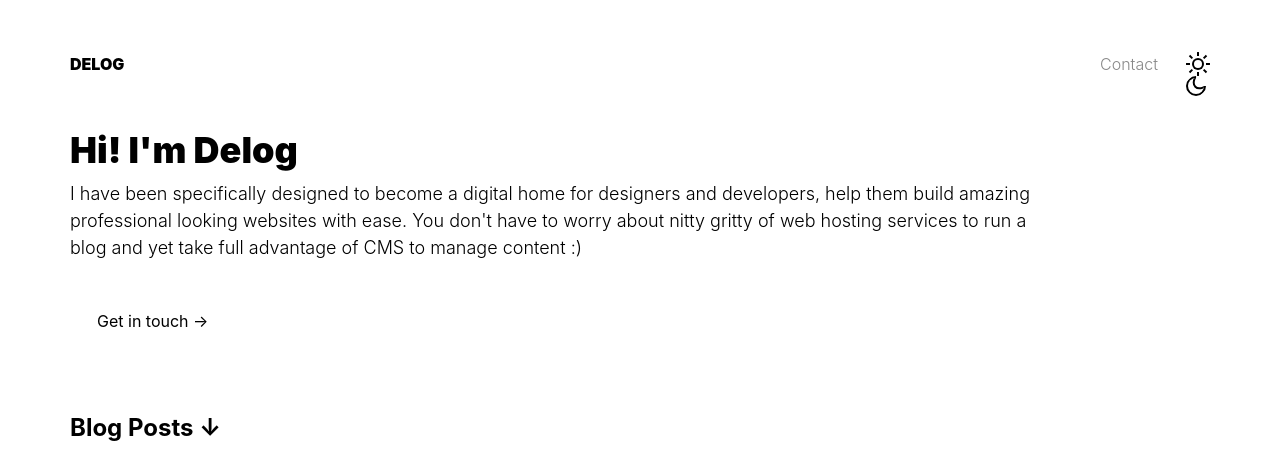
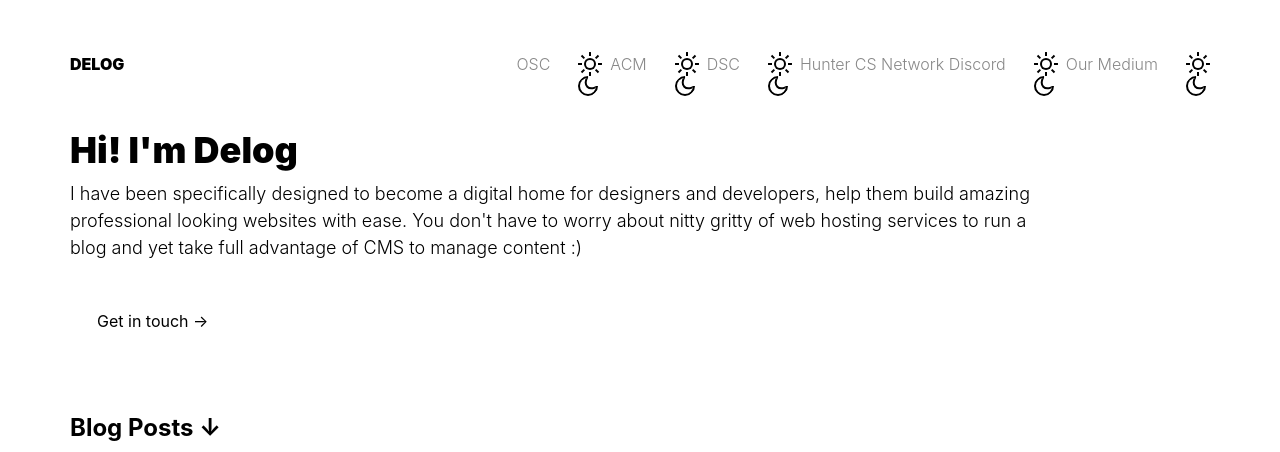
Before and after one commit to Hunter-Open-Source-Club/huntercs.club, a Gatsby site: page / in a window 1280 px wide. Shown: the top 452 px of the page. Built offline with nearby package versions, Linux system fonts and the light colour scheme; Gatsby itself is replaced by a stand-in of ours.

Commit message:
added navigation links

```diff
--- a/src/components/navigation.js
+++ b/src/components/navigation.js
@@ -4,7 +4,15 @@ import ThemeChanger from "../components/themeChanger"
 
 export default (props) => (
   <nav className="navigation">
-    <Link to="/contact">Contact</Link>
+    <Link to="https://hunterosc.org/">OSC</Link>
+    <ThemeChanger/>
+    <Link to="https://www.hunteracm.org/">ACM</Link>
+    <ThemeChanger/>
+    <Link to="http://dsc.huntercs.club">DSC</Link>
+    <ThemeChanger/>
+    <Link to="http://discord.huntercs.club">Hunter CS Network Discord</Link>
+    <ThemeChanger/>
+    <Link to="http://blog.huntercs.club">Our Medium</Link>
     <ThemeChanger/>
   </nav>
 
```
